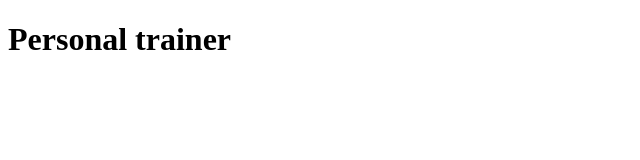
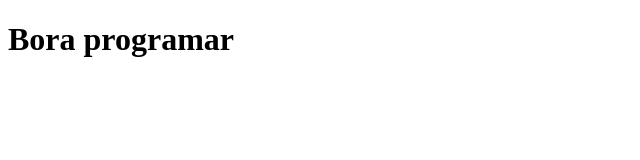
Before and after one commit to rodrigossilva221-lab/site-para-treinar, a plain HTML site: page Index.html in a window 1280 px wide. Shown: the whole page, without its empty margins (0-640 px from the left). Drawn offline with Linux system fonts and the light colour scheme.

Commit message:
Feature: criando arquivo index

```diff
--- a/Index.html
+++ b/Index.html
@@ -5,9 +5,8 @@
     <meta name="viewport" content="width=device-width, initial-scale=1.0">
     <title>Document</title>
 </head>
-    <h1 class="titulo">Personal trainer</h1>
+       <h1>Bora programar</h1>
 <body>
-
 
 </body>
 </html>
```
